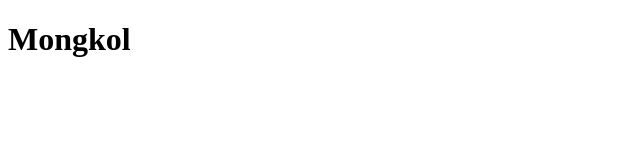
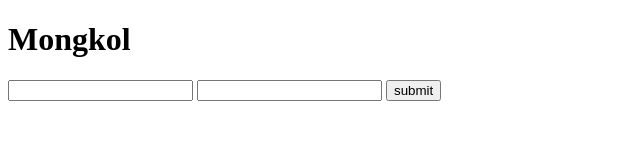
Before and after one commit to Kolsrp/HelloDog, a plain HTML site: page index.html in a window 1280 px wide. Shown: the whole page, without its empty margins (0-640 px from the left). Drawn offline with Linux system fonts and the light colour scheme.

Commit message:
creaded new div1

```diff
--- a/index.html
+++ b/index.html
@@ -7,5 +7,13 @@
 </head>
 <body>
     <h1>Mongkol</h1>
+
+
+    <form>
+        <input type="text">
+        <input type="text">
+        <button>submit</button>
+    </form>
+
 </body>
 </html>
```
